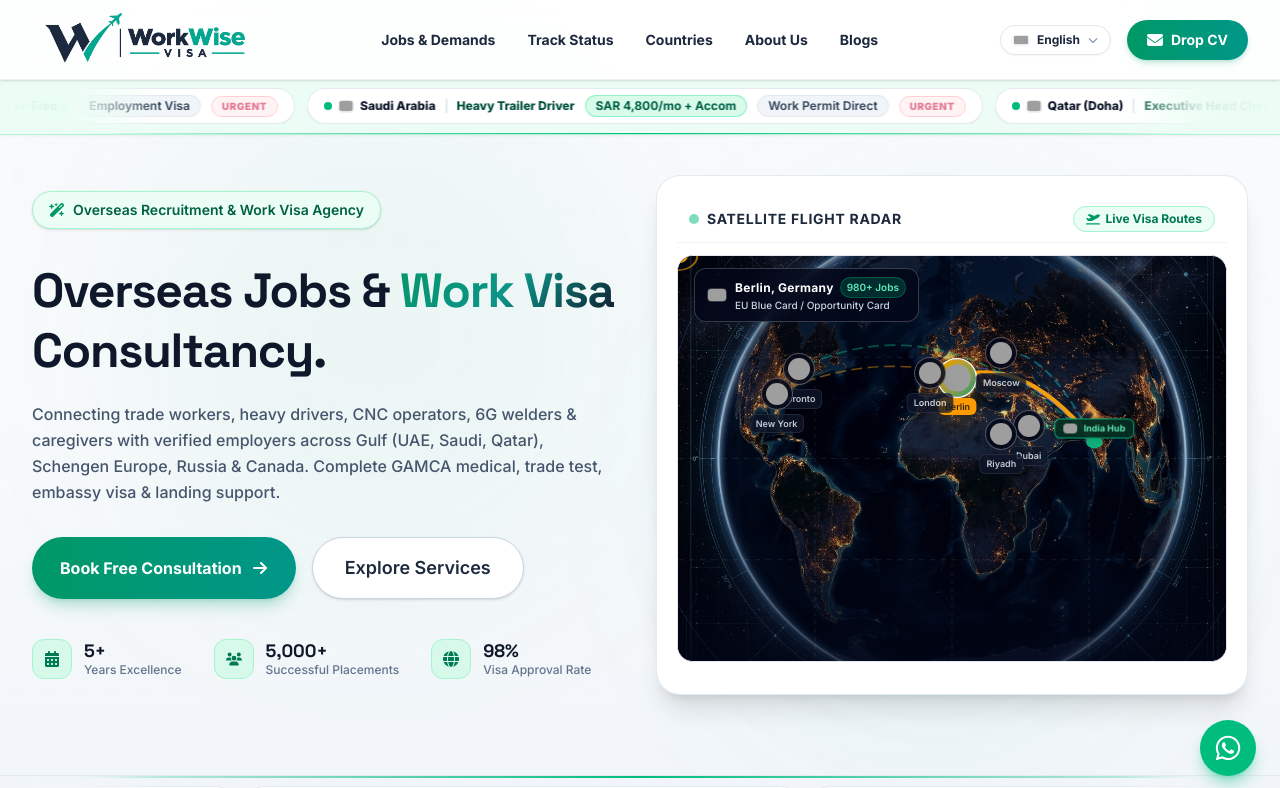
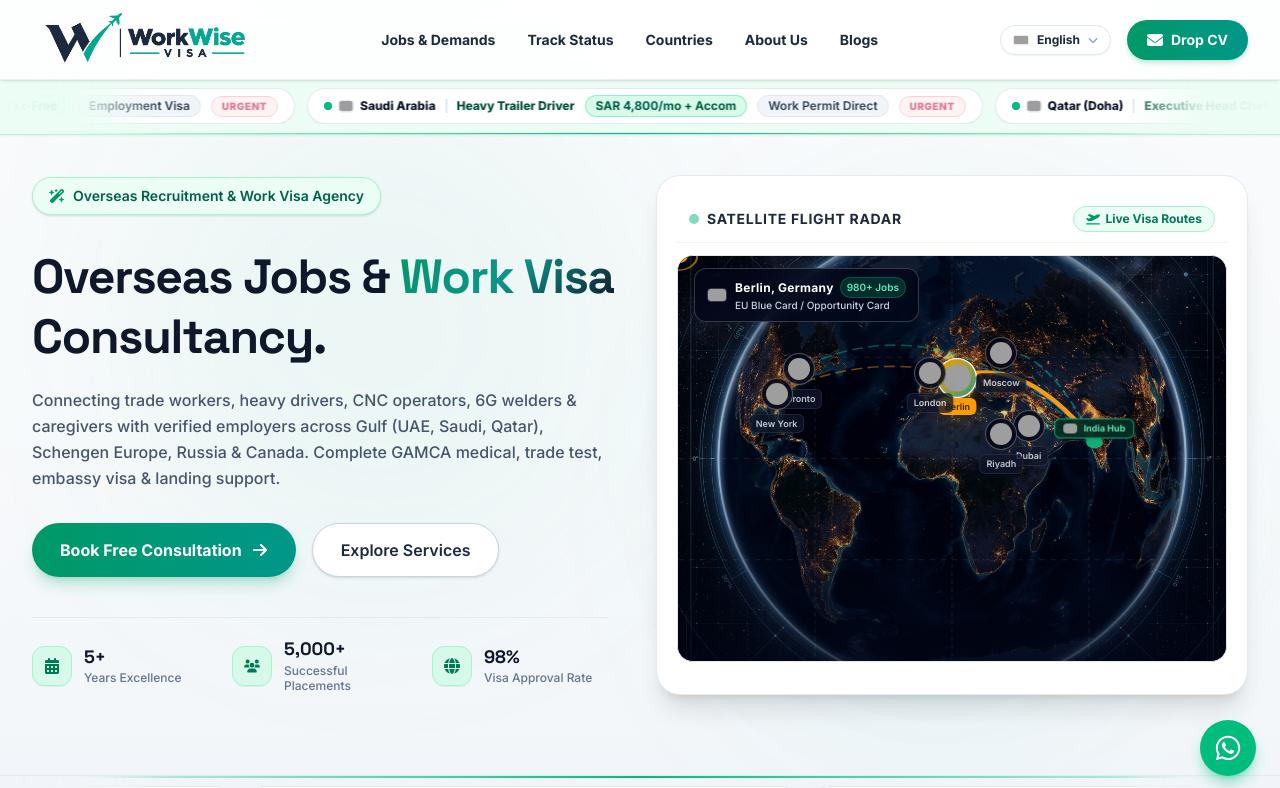
Before and after one commit to wasimfaiz/workvisevisa, a Next.js app: page / in a window 1280 px wide. Shown: the top 788 px of the page. Built offline with nearby package versions, Linux system fonts and the light colour scheme; grey boxes are pictures that could not be loaded.

Commit message:
hero state icon alignment fixed

```diff
--- a/components/Hero.tsx
+++ b/components/Hero.tsx
@@ -483,29 +483,29 @@ export default function Hero() {
             </motion.p>
 
             <motion.div
-              className="flex flex-col sm:flex-row gap-4 justify-center lg:justify-start mb-10"
+              className="flex flex-col sm:flex-row gap-3 sm:gap-4 justify-center lg:justify-start mb-8 sm:mb-10"
               initial={{ opacity: 0, y: 25 }}
               animate={{ opacity: 1, y: 0 }}
               transition={{ duration: 0.6, delay: 0.3 }}
             >
               <a
                 href="#consultation"
-                className="group inline-flex items-center justify-center gap-2.5 rounded-full bg-gradient-to-r from-emerald-600 to-teal-600 px-7 py-3.5 text-base font-bold text-white shadow-lg shadow-emerald-600/25 hover:shadow-xl hover:shadow-emerald-600/35 hover:scale-[1.02] active:scale-[0.98] transition-all duration-200"
+                className="group inline-flex items-center justify-center gap-2.5 rounded-full bg-gradient-to-r from-emerald-600 to-teal-600 px-6 sm:px-7 py-3.5 text-sm sm:text-base font-bold text-white shadow-lg shadow-emerald-600/25 hover:shadow-xl hover:shadow-emerald-600/35 hover:scale-[1.02] active:scale-[0.98] transition-all duration-200"
               >
                 {t.ctaConsultation}
                 <FaArrowRight className="w-4 h-4 group-hover:translate-x-1 transition-transform" />
               </a>
               <a
                 href="#services"
-                className="inline-flex items-center justify-center gap-2 rounded-full border border-slate-300 bg-white px-8 py-4 text-lg font-semibold text-slate-800 shadow-sm hover:bg-slate-100 hover:border-slate-400 transition-all duration-200"
+                className="inline-flex items-center justify-center gap-2 rounded-full border border-slate-300 bg-white px-6 sm:px-7 py-3.5 text-sm sm:text-base font-semibold text-slate-800 shadow-sm hover:bg-slate-100 hover:border-slate-400 transition-all duration-200"
               >
                 {t.ctaExploreServices}
               </a>
             </motion.div>
 
-            {/* stats row */}
+            {/* stats row - clean aligned grid on mobile, horizontal flex on desktop */}
             <motion.div
-              className="flex flex-wrap gap-8 justify-center lg:justify-start"
+              className="grid grid-cols-3 gap-2 sm:gap-6 pt-5 border-t border-slate-200/80 max-w-xl mx-auto lg:mx-0"
               initial={{ opacity: 0 }}
               animate={{ opacity: 1 }}
               transition={{ duration: 0.6, delay: 0.4 }}
@@ -515,15 +515,20 @@ export default function Hero() {
                 { Icon: FaUsers, val: "5,000+", sub: t.placementsLabel },
                 { Icon: FaGlobe, val: "98%", sub: t.approvalRateLabel },
               ].map(({ Icon, val, sub }) => (
-                <div key={val} className="flex items-center gap-3">
-                  <div className="flex h-10 w-10 items-center justify-center rounded-xl bg-emerald-100/80 border border-emerald-200 text-emerald-700">
+                <div
+                  key={val}
+                  className="flex flex-col sm:flex-row items-center sm:items-center text-center sm:text-left gap-1.5 sm:gap-3 p-2 sm:p-0 rounded-2xl bg-white/70 sm:bg-transparent border border-slate-200/60 sm:border-0 shadow-2xs sm:shadow-none"
+                >
+                  <div className="flex h-9 w-9 sm:h-10 sm:w-10 shrink-0 items-center justify-center rounded-xl bg-emerald-100/80 border border-emerald-200 text-emerald-700 shadow-2xs">
                     <Icon className="w-4 h-4" />
                   </div>
                   <div>
-                    <p className="text-lg font-bold text-slate-900 font-display leading-tight">
+                    <p className="text-base sm:text-lg font-bold text-slate-900 font-display leading-tight">
                       {val}
                     </p>
-                    <p className="text-xs text-slate-500 font-medium">{sub}</p>
+                    <p className="text-[10px] sm:text-xs text-slate-500 font-medium leading-tight mt-0.5">
+                      {sub}
+                    </p>
                   </div>
                 </div>
               ))}
```
